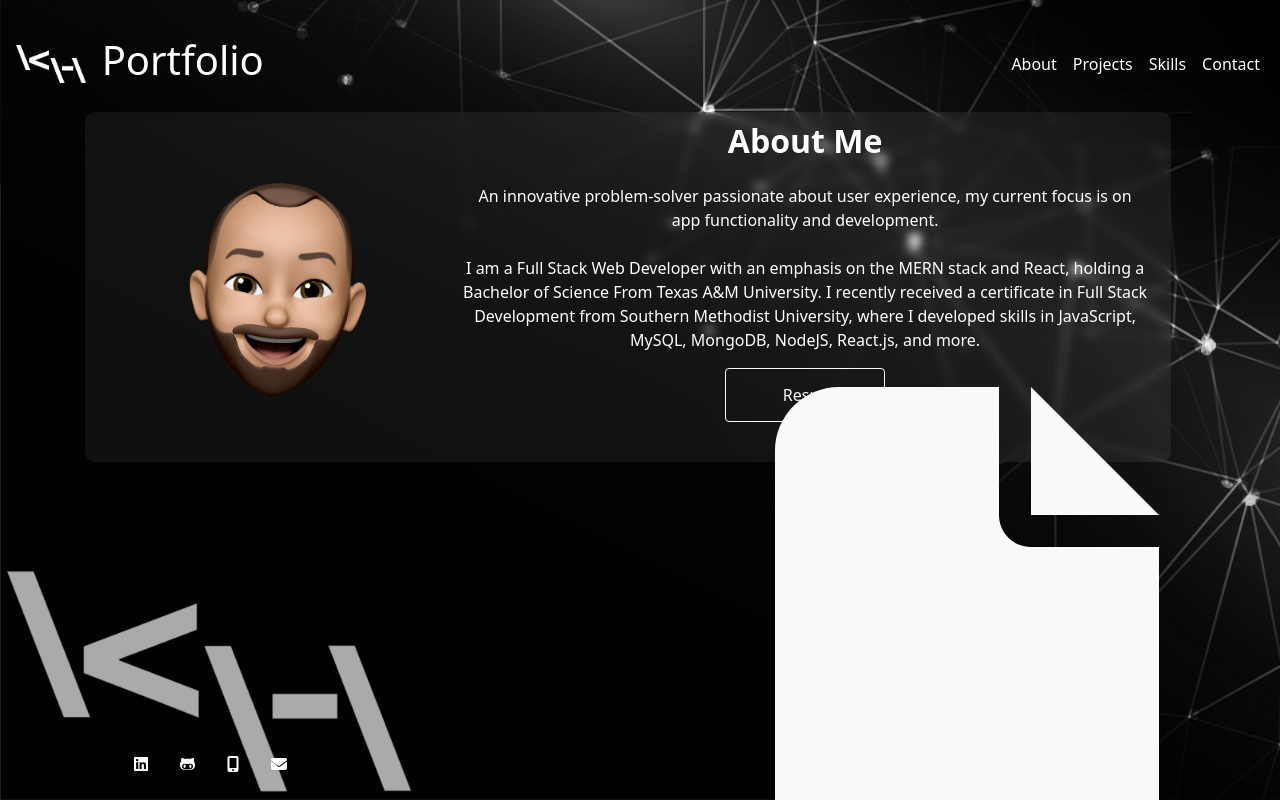
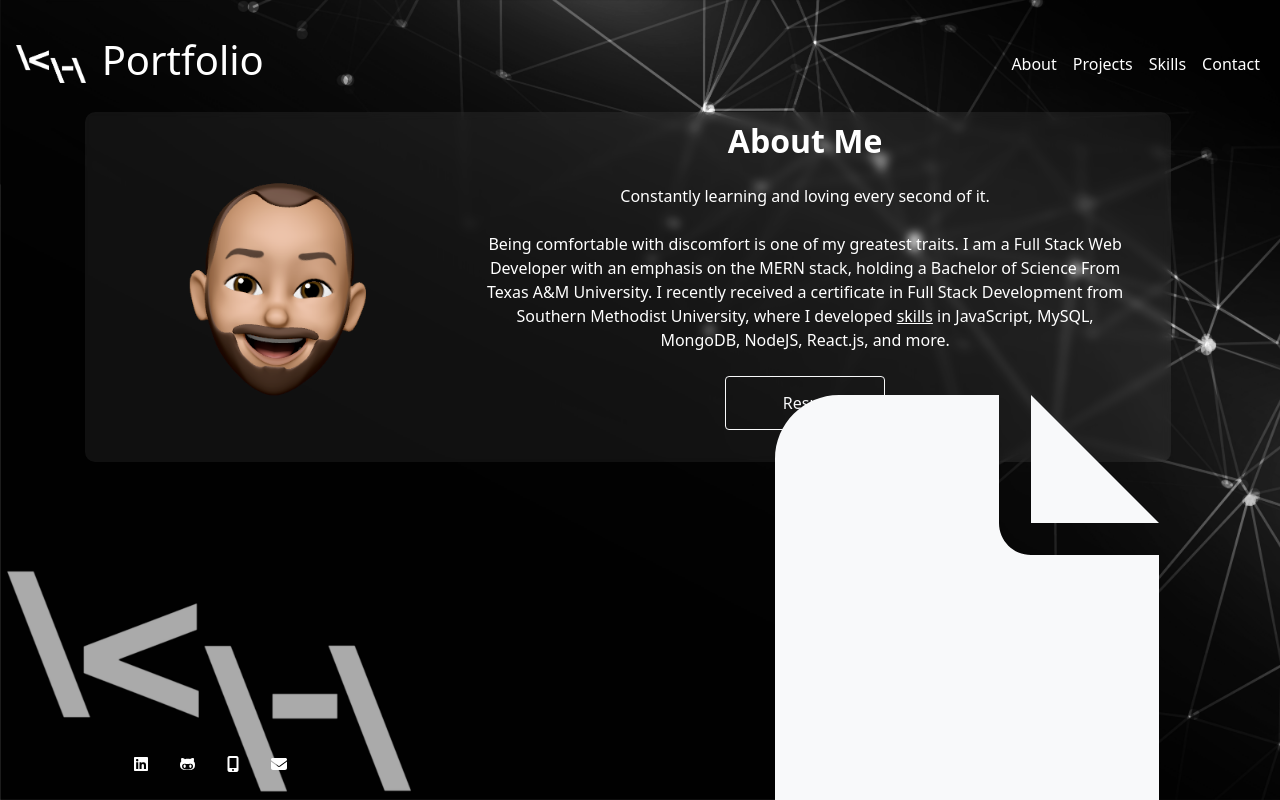
Before and after one commit to konnerhartman/Portfolio-K-Hartman, a React (Create React App) app in the folder client/: page /about in a window 1280 px wide. Built offline with nearby package versions, Linux system fonts and the light colour scheme.

Commit message:
updated about me page

```diff
--- a/client/src/pages/About.js
+++ b/client/src/pages/About.js
@@ -1,4 +1,5 @@
 import React from "react";
+import { Link } from "react-router-dom";
 import smileEmoji from '../assets/kh-emoji-smile.png';
 import resume from '../assets/K.-Hartman-Resume.pdf';
 import { FontAwesomeIcon } from '@fortawesome/react-fontawesome';
@@ -16,8 +17,8 @@ const About = () => {
                 <div className="text-center col-lg-8">
                     <h2 className="fw-bold">About Me</h2>
                     <div>
-                        <p className='mt-4'>An innovative problem-solver passionate about user experience, my current focus is on app functionality and development.</p>
-                        <p className='mt-4'>I am a Full Stack Web Developer with an emphasis on the MERN stack and React, holding a Bachelor of Science From Texas A&M University. I recently received a certificate in Full Stack Development from Southern Methodist University, where I developed skills in JavaScript, MySQL, MongoDB, NodeJS, React.js, and more.</p>
+                        <p className='mt-4'>Constantly learning and loving every second of it.</p>
+                        <p className='m-4'>Being comfortable with discomfort is one of my greatest traits. I am a Full Stack Web Developer with an emphasis on the MERN stack, holding a Bachelor of Science From Texas A&M University. I recently received a certificate in Full Stack Development from Southern Methodist University, where I developed <Link className="text-white" to='/skills'>skills</Link> in JavaScript, MySQL, MongoDB, NodeJS, React.js, and more.</p>
                         <button type="button" className="aboutBtn btn btn-outline-light">
                             <a target="_blank" rel="noreferrer" className="nav-link active text-reset" href={resume}>
                                 <FontAwesomeIcon className="px-2" icon={faFile} />
```
